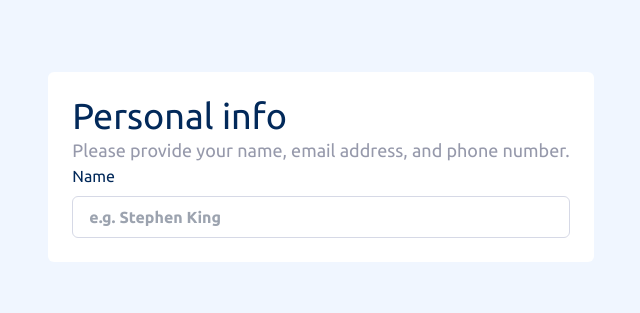
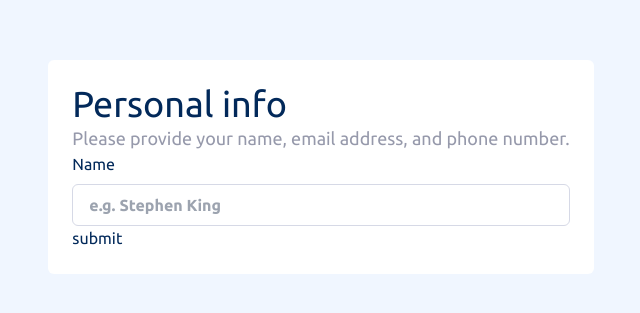
Before and after one commit to vitaovich/FM-multi-step-form, a Next.js app: page / in a window 1280 px wide. Shown: the part 233-546 px from the top of the page, without its empty margins (319-959 px from the left). Built offline with nearby package versions, Linux system fonts and the light colour scheme.

Commit message:
connect form and add required validation for name

```diff
--- a/pages/index.tsx
+++ b/pages/index.tsx
@@ -11,6 +11,17 @@ export default function Home() {
     // {title: 'Pick add-ons', description: 'Add-ons help enhance your gaming experience.'},
     // {title: 'Finishing up', description: 'Double-check everything looks OK before confirming.'},
   ])
+
+  const [personalInfo, setPersonalInf] = useState<{name: string}>({name: ''})
+
+  const addPersonalInfoHandler = (name: string) => {
+    const newPersonalInfo = name
+
+    setPersonalInf((prevPersonalInfo) => {
+      return prevPersonalInfo.name = newPersonalInfo
+    })
+  }
+
   return (
     <>
       <Head>
@@ -21,7 +32,7 @@ export default function Home() {
           {/* <Sidebar></Sidebar> */}
           {
             steps.map((step) => (
-              <StepForm key={step.title} title={step.title} description={step.description}/>
+              <StepForm key={step.title} title={step.title} description={step.description} addPersonalInfoHandler={addPersonalInfoHandler} />
             ))
           }
 
--- a/pages/stepForm.tsx
+++ b/pages/stepForm.tsx
@@ -1,13 +1,62 @@
-const StepForm: React.FC<{title: string, description: string}> = (props) => {
+import React, { ChangeEvent, FocusEvent,ChangeEventHandler, FocusEventHandler, useRef, useState } from "react";
+
+const StepForm: React.FC<{ title: string, description: string, addPersonalInfoHandler: (name: string) => void }> = (props) => {
+    // const nameTextInputRef = useRef<HTMLInputElement>(null);
+    const [enteredName, setEnteredName] = useState<string>('');
+    const [enteredNameIsTouched, setEnteredNameIsTouched] = useState<boolean>(false);
+
+    const enteredNameIsValid = enteredName.trim() !== '';
+    const nameInputIsInvalid = !enteredNameIsValid && enteredNameIsTouched;
+
+    const nameInputChangeHandler = (event: ChangeEvent<HTMLInputElement>) => {
+        setEnteredName(event.currentTarget.value)
+    }
+
+    const nameInputBlurHandler = (_event: FocusEvent<HTMLInputElement>) => {
+        setEnteredNameIsTouched(true)
+    }
+
+    const submitHandler = (event: React.FormEvent) => {
+        event.preventDefault();
+
+        setEnteredNameIsTouched(true)
+
+        if (!enteredNameIsValid) {
+            return
+        }
+
+        console.log(enteredName)
+
+        setEnteredNameIsTouched(false)
+    }
+
+
+    const nameInputClasses = nameInputIsInvalid
+        ? 'border-StrawberryRed' : 'border-LightGray';
+
     return (
         <>
             <h1 className='text-4xl'>{props.title}</h1>
             <p className='text-CoolGray text-lg'>{props.description}</p>
 
-            <div className='flex flex-col space-y-2'>
-                <label htmlFor='name' className=''>Name</label>
-                <input id='name' type="text" placeholder="e.g. Stephen King" className="border border-LightGray rounded-md px-4 py-2 placeholder:font-bold" />
-            </div>
+            <form onSubmit={submitHandler}>
+                <div className='flex flex-col space-y-2'>
+                    <div className="flex flex-row justify-between">
+                        <label htmlFor='name' className=''>Name</label>
+                        {nameInputIsInvalid && <p className="text-StrawberryRed">This field is required</p>}
+                    </div>
+                    <input
+                        id='name'
+                        type="text"
+                        // ref={nameTextInputRef}
+                        onChange={nameInputChangeHandler}
+                        onBlur={nameInputBlurHandler}
+                        placeholder="e.g. Stephen King"
+                        className={`border  rounded-md px-4 py-2 placeholder:font-bold ${nameInputClasses}`}
+                    />
+                </div>
+                <button>submit</button>
+            </form>
         </>
     )
 }
```
